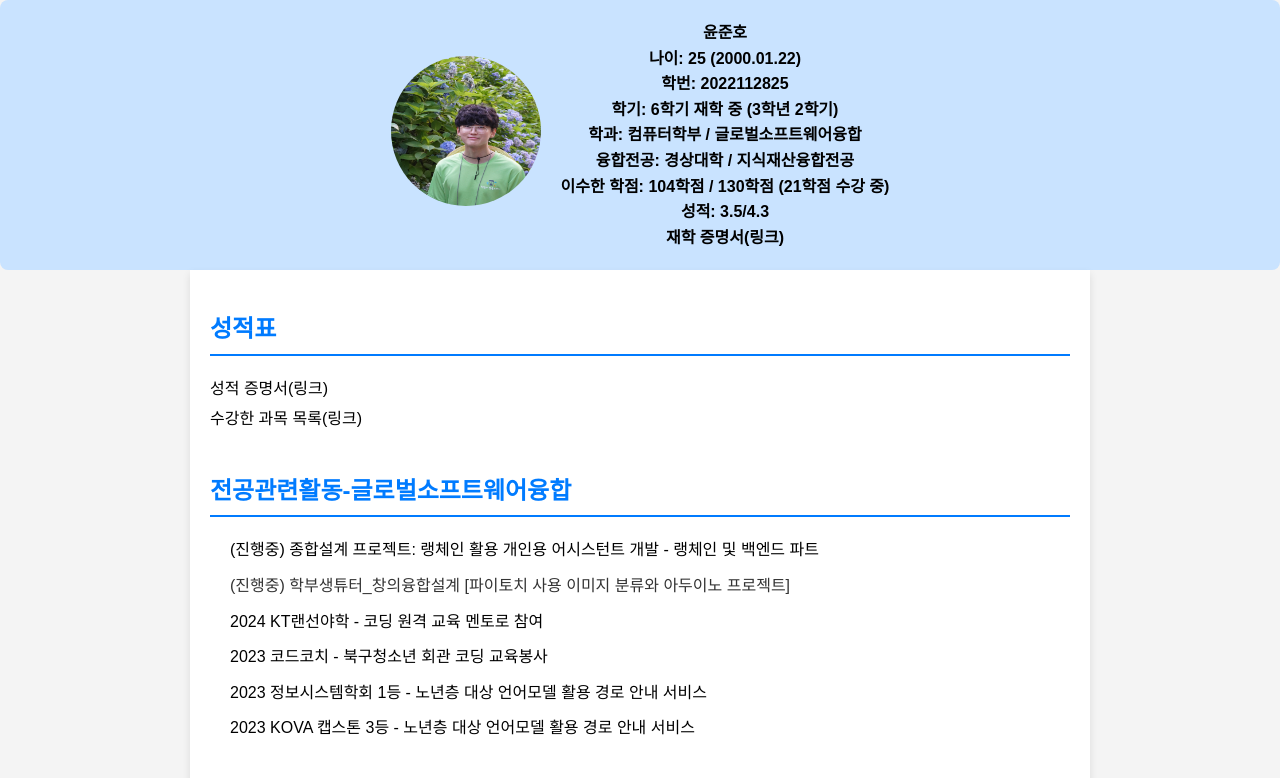
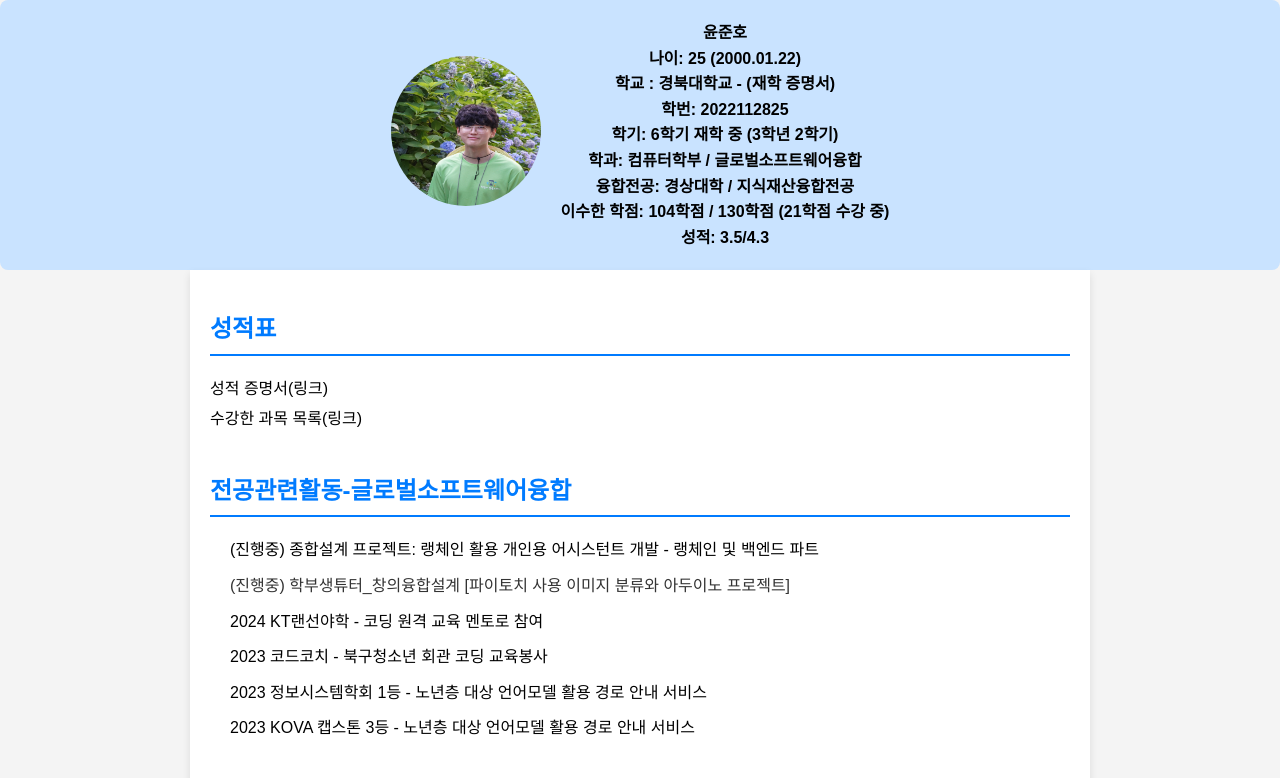
Before and after one commit to YOONJUN-HO/Cover_Letter, a plain HTML site: page index.html in a window 1280 px wide. Shown: the top 778 px of the page. Drawn offline with Linux system fonts and the light colour scheme.

Commit message:
Update index.html

```diff
--- a/index.html
+++ b/index.html
@@ -117,13 +117,13 @@
             <di>
                 <h4>윤준호</h4>
                 <h4>나이: 25 (2000.01.22)</h4>
+                <h4><a href="재학증명서.pdf" target="_blank">학교 : 경북대학교 - (재학 증명서)</a></h4>
                 <h4>학번: 2022112825</h4>
                 <h4>학기: 6학기 재학 중 (3학년 2학기)</h4>
                 <h4>학과: 컴퓨터학부 / 글로벌소프트웨어융합</h4>
                 <h4>융합전공: 경상대학 / 지식재산융합전공</h4>
                 <h4>이수한 학점: 104학점 / 130학점 (21학점 수강 중)</h4>
                 <h4>성적: 3.5/4.3</h4>
-                <h4><a href="재학증명서.pdf" target="_blank">재학 증명서(링크)</a></h4>
             </di>
         </div>
     </section>
```
